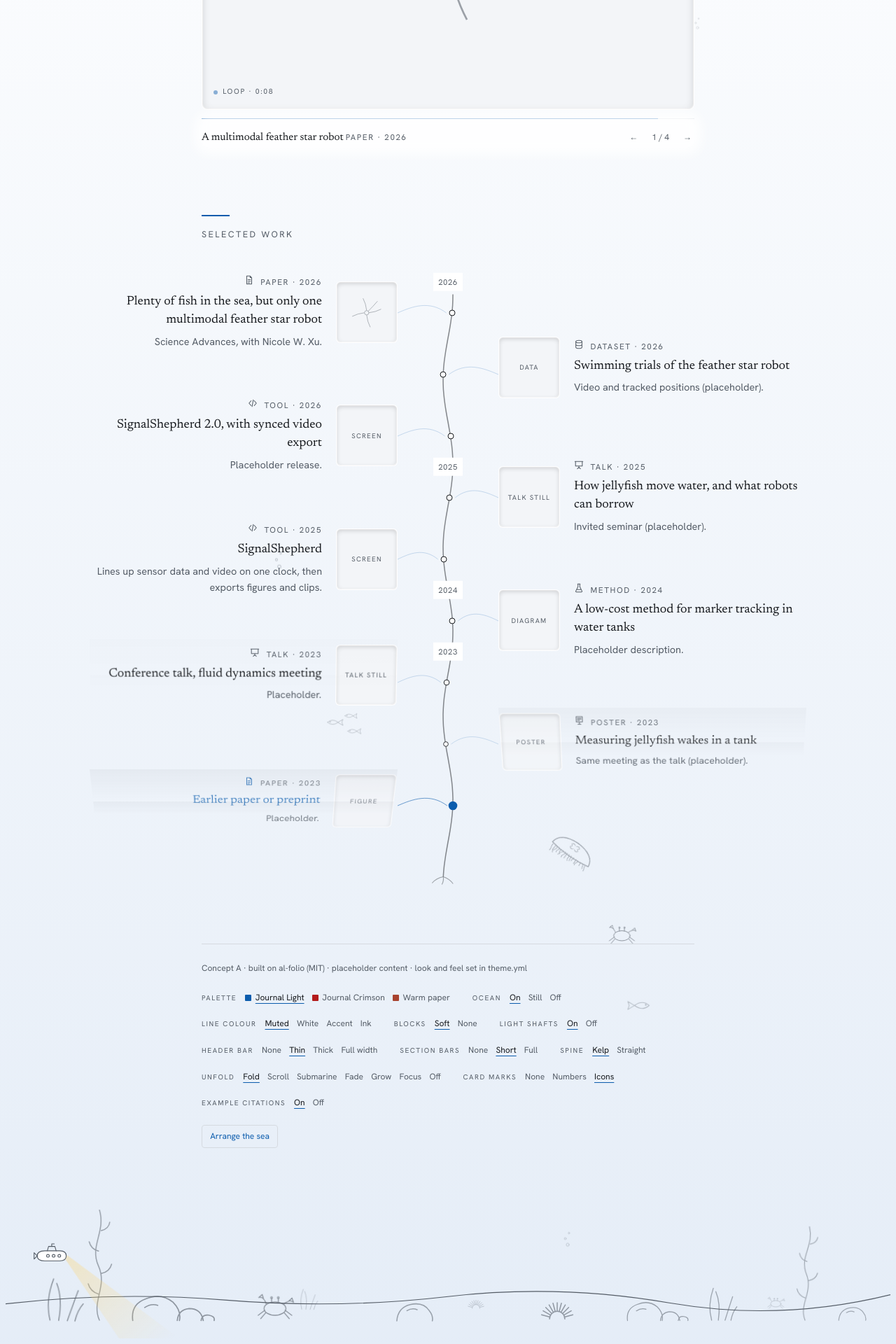
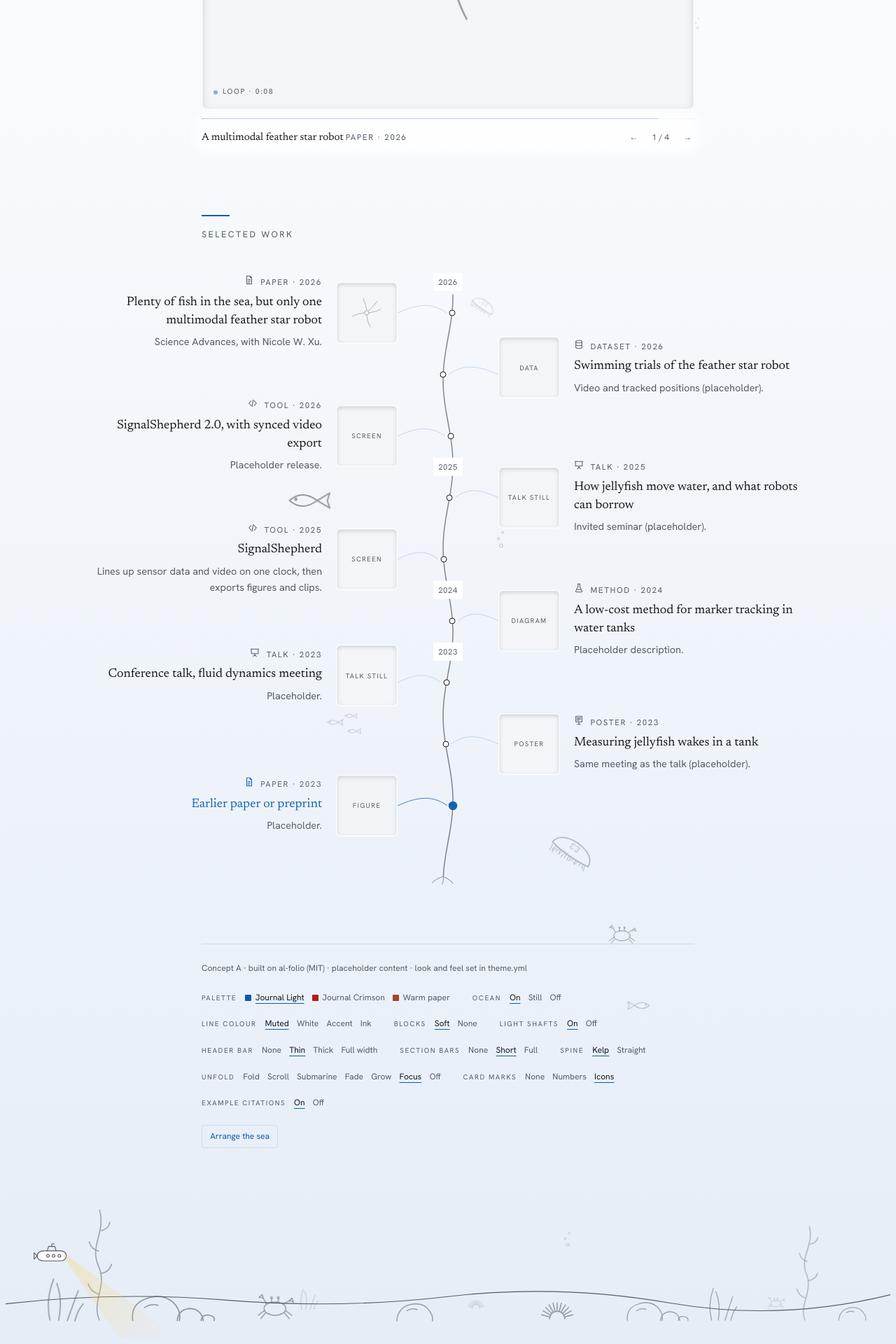
Before and after one commit to Parker-McDonnell/Parker-McDonnell.github.io, a Jekyll site: the page concepts/ma-slideshow/index.html, which Jekyll copies as it is, in a window 1280 px wide. Shown: the part 832-2752 px from the top of the page at 70% size. Built offline with Jekyll 4.4.1, drawn with Linux system fonts in a browser that asks for light colours.

Commit message:
Focus is the default timeline mode, a touch less blur; the submarine dives from the surface with the scroll; the floor explorer glides smoothly
Co-Authored-By: Claude Opus 5.5 <noreply@anthropic.com>

```diff
--- a/concepts/ma-slideshow/index.html
+++ b/concepts/ma-slideshow/index.html
@@ -95,14 +95,15 @@ body { overflow-x: clip; background: var(--paper); color: var(--ink); font: 400
 .beat { animation-duration: calc(3.2s * var(--pace, 1)); }
 @keyframes beat { 0%, 100% { transform: translateY(0) scale(1, 1); } 20% { transform: translateY(-5px) scale(.84, 1.08); } }
 /* the explorer: patrols the floor slowly, stopping at each end to look around, its lamp sweeping down over the creatures */
-.explorer { position: absolute; bottom: 6.6rem; left: 3%; width: 54px; height: 29px; color: var(--line); animation: patrol 150s ease-in-out infinite; }
+:root[data-ocean="on"] .floor { container-type: inline-size; }
+.explorer { position: absolute; bottom: 6.6rem; left: 3%; width: 54px; height: 29px; color: var(--line); will-change: translate; animation: patrol 150s ease-in-out infinite; }
 .explorer .facing { position: absolute; inset: 0; animation: face 150s linear infinite; }
 .explorer svg { position: absolute; overflow: visible; }
 .explorer .hull { inset: 0; width: 100%; height: 100%; fill: none; stroke: currentColor; stroke-width: 1.2; stroke-linecap: round; stroke-linejoin: round; animation: hover 7s ease-in-out infinite; }
 .explorer .hull path:first-child { fill: var(--paper); }
 .explorer .lamp { left: 88%; top: 62%; width: 190px; height: 70px; transform-origin: 0 50%; transform: translateY(-50%) rotate(45deg); animation: sweep 11s ease-in-out infinite alternate; }
 .explorer .lamp path { fill: url(#exBeam); stroke: none; }
-@keyframes patrol { 0%, 8% { left: 3%; } 42%, 58% { left: calc(94% - 54px); } 92%, 100% { left: 3%; } }
+@keyframes patrol { 0%, 8% { translate: 0 0; } 42%, 58% { translate: calc(91cqw - 54px) 0; } 92%, 100% { translate: 0 0; } }
 @keyframes face { 0%, 49.8% { transform: scaleX(1); } 50%, 99.8% { transform: scaleX(-1); } 100% { transform: scaleX(1); } }
 @keyframes sweep { from { transform: translateY(-50%) rotate(34deg); } to { transform: translateY(-50%) rotate(58deg); } }
 @keyframes surface { 0% { transform: translateY(0); opacity: 0; } 15%, 80% { opacity: 1; } 100% { transform: translateY(var(--rise, -3rem)); opacity: 0; } }
@@ -257,6 +258,8 @@ button:hover { color: var(--shu); }
   transform: translate(-50%, -50%) rotate(var(--tilt, 0deg)); transition: top .9s ease, left .9s ease, transform .9s ease; }
 .works.light .sub.west { transform: translate(-50%, -50%) scaleX(-1) rotate(var(--tilt, 0deg)); }
 .works.light .sub { scale: .8; }
+.works.light .sub.dive { transition: transform .9s ease; }
+.works.light .sub.dive .beam { opacity: .5; }
 .works.light .sub.small { scale: .6; }
 .sub .hull { position: absolute; inset: 0; width: 100%; height: 100%; overflow: visible; fill: none; stroke: currentColor; stroke-width: 1.2;
   stroke-linecap: round; stroke-linejoin: round; animation: hover 6s ease-in-out infinite; }
@@ -285,7 +288,7 @@ button:hover { color: var(--shu); }
 .works.grow .ct-lines .lanes path.leaf { transition: opacity 1.6s ease; }
 /* Focus: a vignette. The work in the middle of the screen is sharp and solid; the further a work is from the middle,
    the more it fades and blurs, its node and line with it (--f: 0 in the middle, 1 at the screen's edge) */
-.works.focus .feed li > a { opacity: calc(1 - .8 * var(--f, 0)); filter: blur(calc(var(--f, 0) * 2.5px)); }
+.works.focus .feed li > a { opacity: calc(1 - .8 * var(--f, 0)); filter: blur(calc(var(--f, 0) * 1.6px)); }
 .works.focus .ct-node { opacity: calc(1 - .75 * var(--f, 0)); }
 .works.focus .ct-lines g { opacity: calc(.2 * (1 - var(--f, 0))); }
 .works.focus .ct-lines g.on { opacity: calc(.8 * (1 - var(--f, 0))); }
@@ -582,7 +585,7 @@ sigshep</div>
 const site = (() => {
   const defaults = {
     slideshow: { seconds_per_slide: 6, autoplay: true, resume_after_touch_seconds: 4 },
-    timeline: { spine: 'kelp', marks: 'icon', unfold: 'fold' },
+    timeline: { spine: 'kelp', marks: 'icon', unfold: 'focus' },
     citation_map: { demo: true },
     ocean: { enabled: true, motion: true, light_shafts: true, blocks: 'soft', line_color: 'muted' },
     qr: { site_url: '' },
@@ -1328,7 +1331,7 @@ site.use(cfg => {
     const style = cfg.timeline?.marks || 'icon';
     stem = cfg.timeline?.spine !== 'straight';
     const u = cfg.timeline?.unfold;
-    folding = u === false || u === 'off' ? 'off' : ['scroll', 'light', 'fade', 'grow', 'focus'].includes(u) ? u : 'fold';
+    folding = u === false || u === 'off' ? 'off' : ['fold', 'scroll', 'light', 'fade', 'grow'].includes(u) ? u : 'focus';
     for (const w of works) {
       // the work's mark in its card, before "Paper · 2026"
       w.li.querySelector('.wm')?.remove();
@@ -1452,6 +1471,7 @@ site.use(cfg => {
       // the light pools on the work: the beam ends a little past its middle and spreads to about its size
       sub.style.setProperty('--beamw', Math.hypot(dx, dy) + card.height * .6 + 'px');
       sub.style.setProperty('--beamh', Math.max(card.width, card.height) * .8 + 'px');
+      }
     }
     const shown = on && !['light', 'focus'].includes(folding);
     const box = ct.getBoundingClientRect(), edge = innerHeight * .92;
--- a/concepts/ma-slideshow/theme.yml
+++ b/concepts/ma-slideshow/theme.yml
@@ -66,7 +66,7 @@ slideshow:
 timeline:
   spine: kelp                         # kelp (a swaying stalk with leaves, rising from a holdfast) or straight
   marks: icon                         # in each card: icon (one per kind of work), number (like a reference list) or dot (none)
-  unfold: fold                        # as the reader scrolls: fold (each card folds down open, with an origami crease), scroll (unrolls like a paper scroll), light (a submarine lights one work at a time), fade (works and kelp leaves fade in), grow (node, then line, then card, like a leaf), focus (sharp in the middle of the screen, fading and blurring above and below) or off
+  unfold: focus                       # as the reader scrolls: fold (each card folds down open, with an origami crease), scroll (unrolls like a paper scroll), light (a submarine lights one work at a time), fade (works and kelp leaves fade in), grow (node, then line, then card, like a leaf), focus (sharp in the middle of the screen, fading and blurring above and below) or off
 
 citation_map:
   demo: true                          # show made-up citing papers, marked "Example", until real ones exist
```
Also changed, not shown: other parts of concepts/ma-slideshow/index.html (+19 -3 lines).
